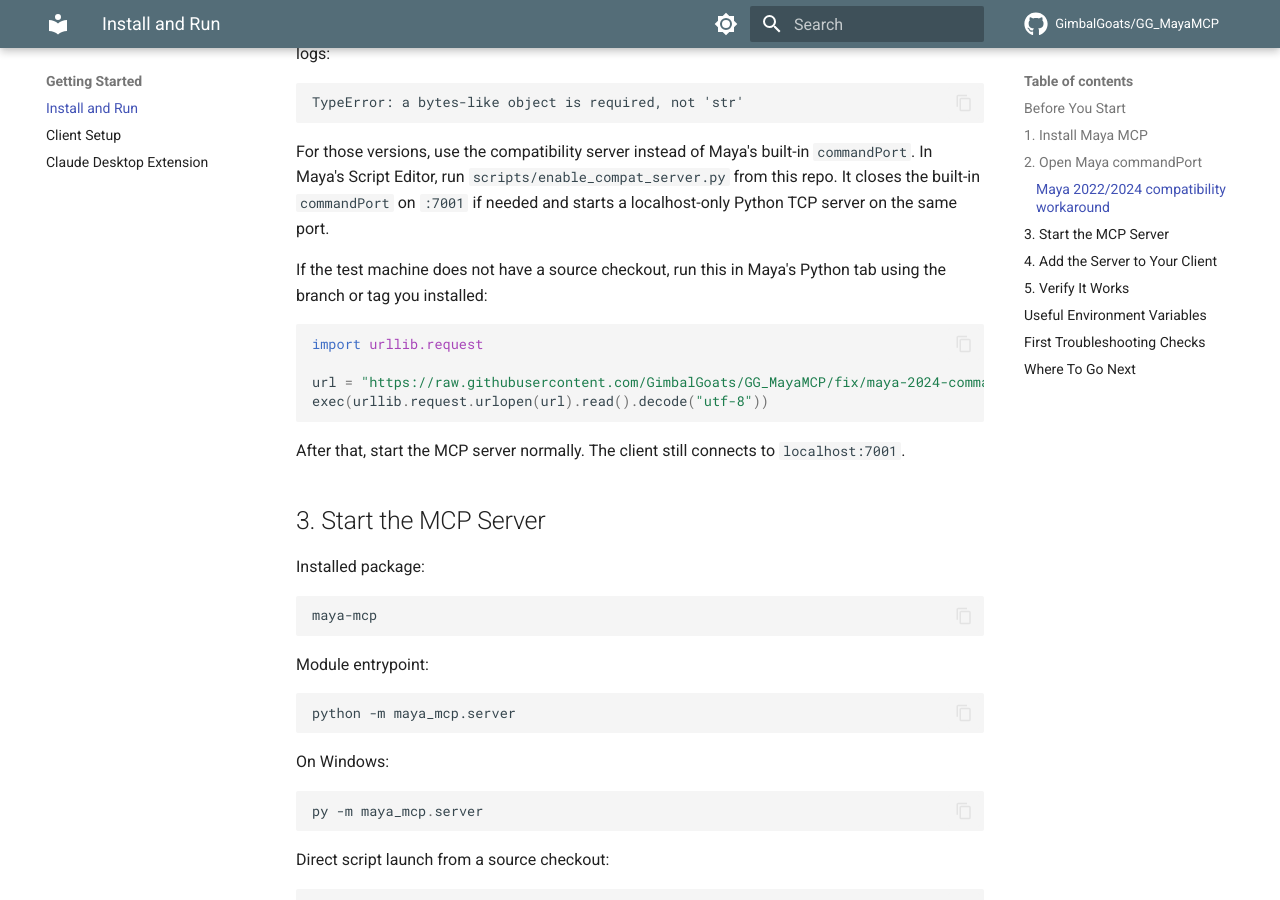
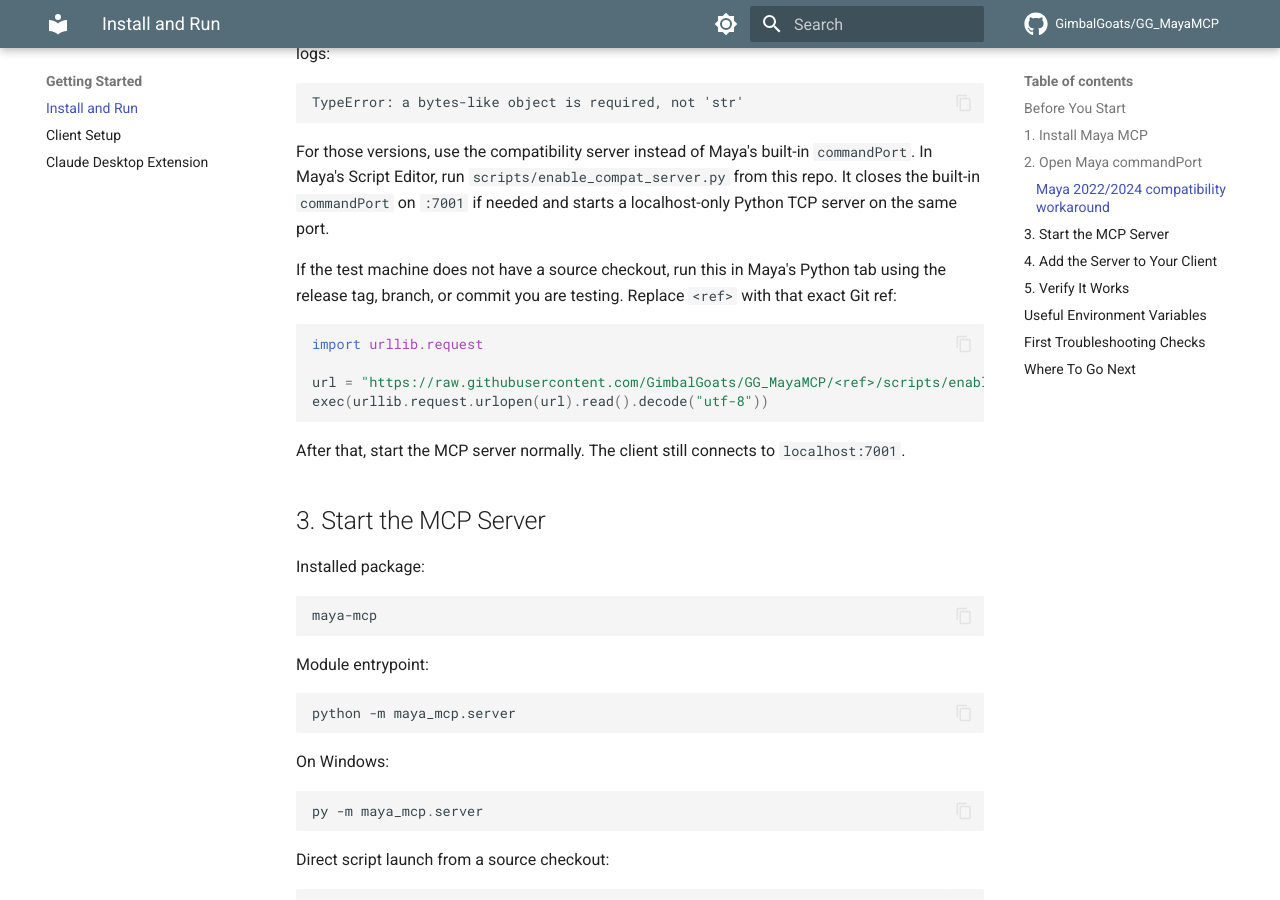
Before and after one commit to GimbalGoats/GG_MayaMCP, an MkDocs documentation site: the page built from docs/usage/getting-started.md, in a window 1280 px wide and 900 px high, scrolled down 1628 px. Built offline with MkDocs 1.6.1 and Material for MkDocs 9.7.7, drawn with Linux system fonts in a browser that asks for light colours; comment, search, counter and statistics services are not loaded.

Commit message:
docs: avoid branch-pinned compat helper URL

````diff
--- a/docs/usage/getting-started.md
+++ b/docs/usage/getting-started.md
@@ -87,12 +87,13 @@ from this repo. It closes the built-in `commandPort` on `:7001` if needed and
 starts a localhost-only Python TCP server on the same port.
 
 If the test machine does not have a source checkout, run this in Maya's Python
-tab using the branch or tag you installed:
+tab using the release tag, branch, or commit you are testing. Replace `<ref>`
+with that exact Git ref:
 
 ```python
 import urllib.request
 
-url = "https://raw.githubusercontent.com/GimbalGoats/GG_MayaMCP/fix/maya-2024-commandport-compat/scripts/enable_compat_server.py"
+url = "https://raw.githubusercontent.com/GimbalGoats/GG_MayaMCP/<ref>/scripts/enable_compat_server.py"
 exec(urllib.request.urlopen(url).read().decode("utf-8"))
 ```
 
````
